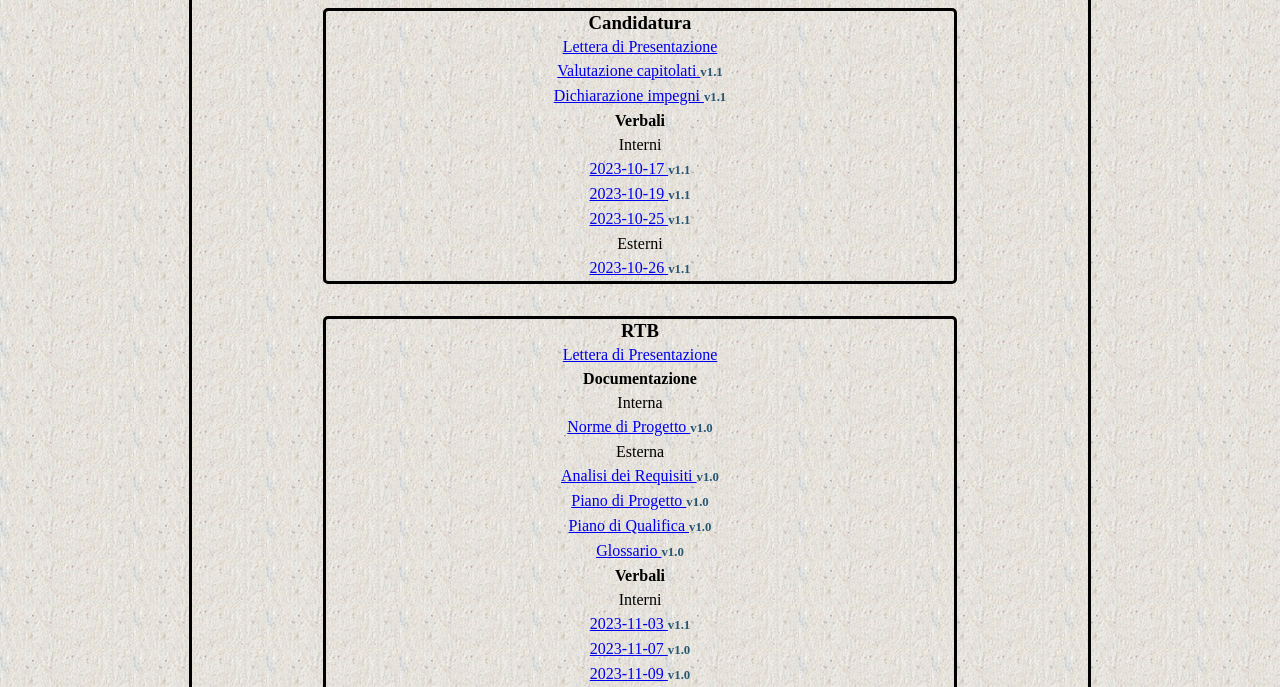
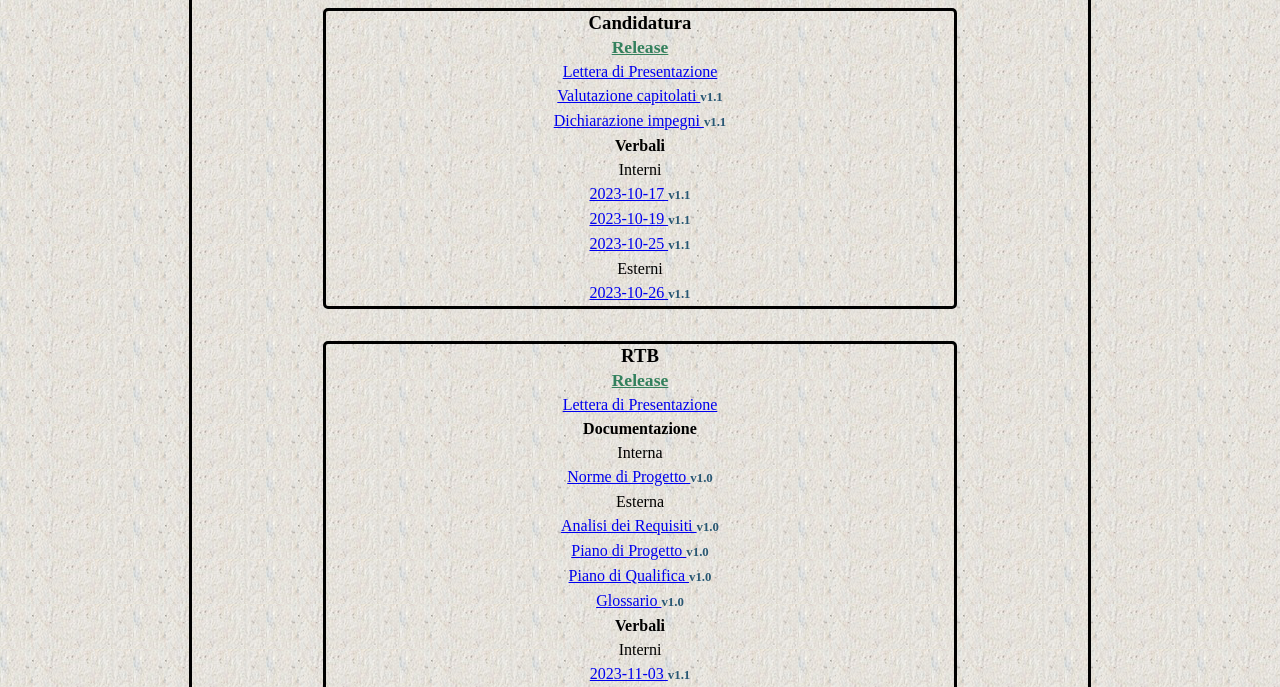
Before and after one commit to overture-unipd/overture-unipd.github.io, a plain HTML site: page index.html in a window 1280 px wide. Shown: the part 611-1298 px from the top of the page. Drawn offline with Linux system fonts and the light colour scheme.

Commit message:
add release

```diff
--- a/css/style.css
+++ b/css/style.css
@@ -132,3 +132,10 @@ h2 {
     color: var(--SpanColor);
     font-weight: bold;
 }
+
+.release {
+    font-weight: bold;
+    color: var(--glos);
+    font-size: 1.1em;
+
+}
--- a/index.html
+++ b/index.html
@@ -36,6 +36,7 @@
             <h2>Documenti del gruppo</h2>
             <div id="candidatura">
                 <h3>Candidatura</h3>
+                <a class = "release" href = "https://github.com/overture-unipd/docs/releases/download/candidatura/candidatura.zip">Release</a>
                 <ul>
                     <li><a target="_blank" href="https://overture-unipd.github.io/docs/candidatura/lettera_di_presentazione.pdf">Lettera di Presentazione</a></li>
                     <li><a target="_blank" href="https://overture-unipd.github.io/docs/candidatura/valutazione_capitolati_v1.1.pdf">Valutazione capitolati </a><span class = "version">v1.1</span></li>
@@ -54,6 +55,7 @@
             </div>
             <div id="rtb">
                 <h3>RTB</h3>
+                <a class = "release" href = "https://github.com/overture-unipd/docs/releases/download/rtb/rtb.zip">Release</a>
                 <ul>
                     <li><a target="_blank" href="https://overture-unipd.github.io/docs/rtb/lettera_di_presentazione.pdf">Lettera di Presentazione</a></li>
                 </ul>
@@ -82,6 +84,7 @@
                     <dd><a target="_blank" href="https://overture-unipd.github.io/docs/rtb/interni/verbali/VI_2023_12_21_v1.0.pdf">2023-12-21 </a><span class = "version">v1.0</span></dd>
                     <dd><a target="_blank" href="https://overture-unipd.github.io/docs/rtb/interni/verbali/VI_2024_01_03_v1.0.pdf">2024-01-03 </a><span class = "version">v1.0</span></dd>
                     <dd><a target="_blank" href="https://overture-unipd.github.io/docs/rtb/interni/verbali/VI_2024_01_09_v1.0.pdf">2024-01-09 </a><span class = "version">v1.0</span></dd>
+                    <dd><a target="_blank" href="https://overture-unipd.github.io/docs/rtb/interni/verbali/VI_2024_01_12_v1.0.pdf">2024-01-12 </a><span class = "version">v1.0</span></dd>
                     <dt>Esterni</dt>
                     <dd><a target="_blank" href="https://overture-unipd.github.io/docs/rtb/esterni/verbali/VE_2023_11_09_v1.1.pdf">2023-11-09 </a><span class = "version">v1.1</span></dd>
                     <dd><a target="_blank" href="https://overture-unipd.github.io/docs/rtb/esterni/verbali/VE_2023_11_21_v1.0.pdf">2023-11-21 </a><span class = "version">v1.0</span></dd>
```
